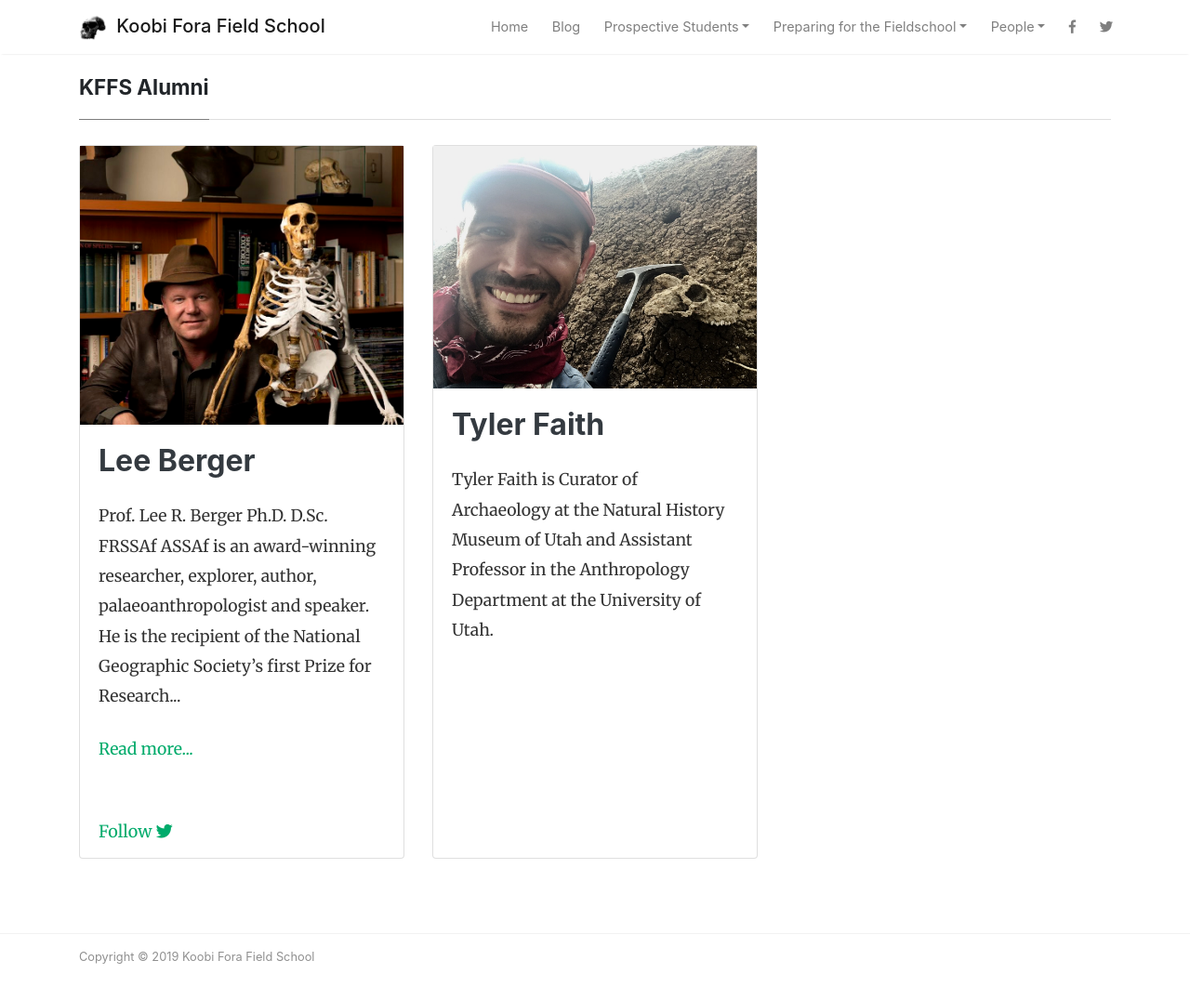
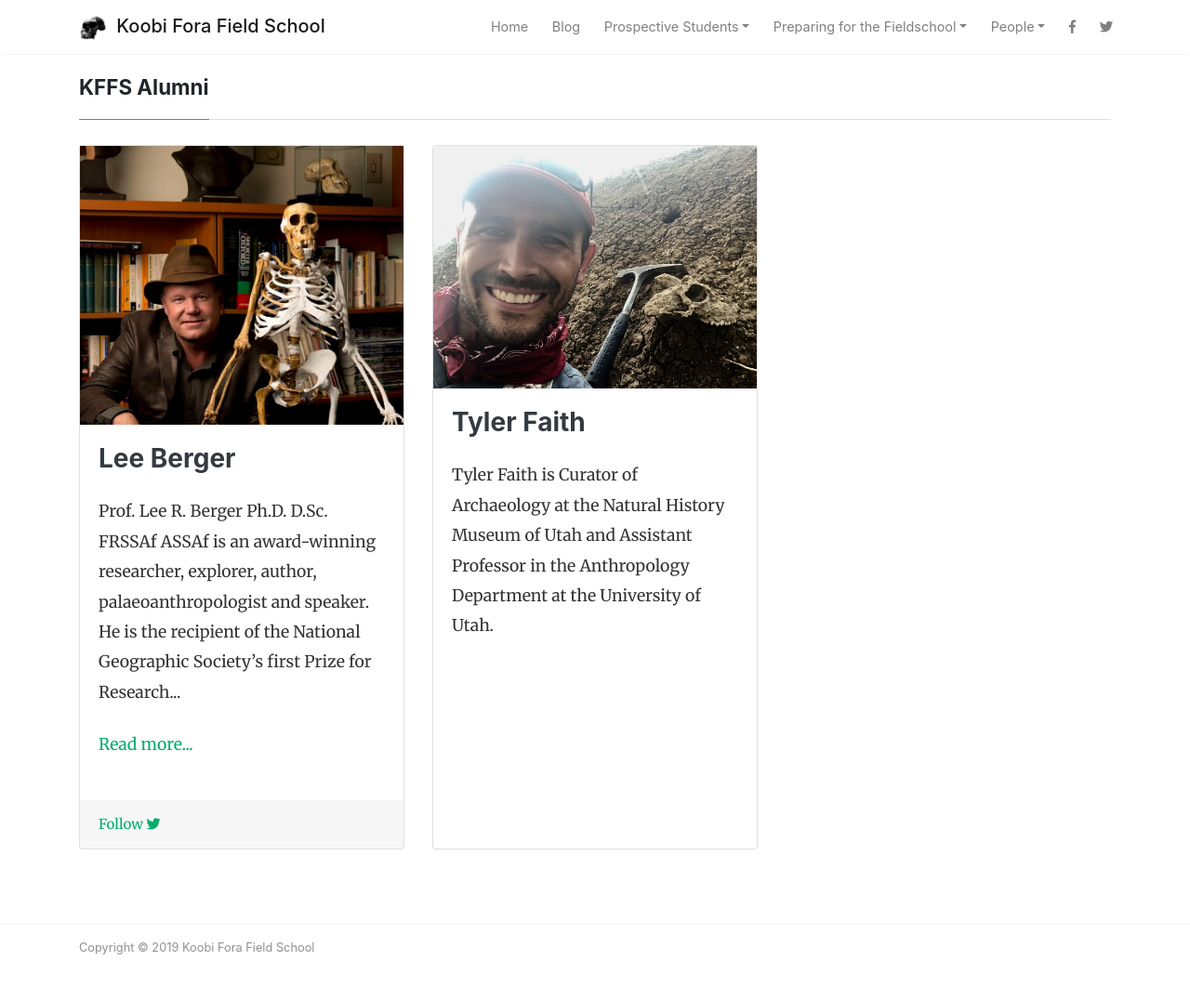
Before and after one commit to wabarr/KFFS, a Jekyll site: the page built from alumni.md, in a window 1280 px wide and 1113 px high. Shown: the top 1076 px of the window at 93% size. Built offline with Jekyll 4.4.1, drawn with Linux system fonts in a browser that asks for light colours; nearby versions of some CDN libraries; comment, search, counter and statistics services are not loaded.

Commit message:
fix post bottom

```diff
--- a/_includes/people_list.html
+++ b/_includes/people_list.html
@@ -11,7 +11,7 @@
 </div>
 
 <div class="card-body">
-<h2 class="card-title"><a class="text-dark">{{ person.first_name }} {{person.family_name}}</a></h2>
+<h3 class="card-title"><a class="text-dark">{{ person.first_name }} {{person.family_name}}</a></h3>
 <p class="card-text">{{ person.content | strip_html | truncatewords: 30 }}</p>
 {% assign nwords = person.content | strip_html | number_of_words %}
 {% if nwords > 30 %}
@@ -19,19 +19,20 @@
 {%endif%}
 </div>
 
-<div class="card-footer bg-transparent">
+{% if person.twitter != "" or person.email != "" %}
+<div class="card-footer">
 <div class="wrapfooter">
 <div class="row">
 {% if person.email != "" %}
 <div class="col-6">
-<a style="font-size:150%" href="mailto:{{person.email}}">
+<a style="font-size:125%" href="mailto:{{person.email}}">
    Contact <i class="fa fa-envelope fa-1x"></i>
 </a>
 </div>
 {% endif %}
 {% if person.twitter != ""%}
 <div class="col-6">
-<a style="font-size:150%" href="https://twitter.com/{{person.twitter | replace:'@',''}}">
+<a style="font-size:125%" href="https://twitter.com/{{person.twitter | replace:'@',''}}">
    Follow <i class="fab fa-twitter fa-1x"></i>
 </a>
 </div>
@@ -39,6 +40,7 @@
 </div>
 </div>
 </div>
+{% endif %}
 
 </div>
 </div>
--- a/_includes/postbox.html
+++ b/_includes/postbox.html
@@ -18,7 +18,7 @@
             <h2 class="card-title"><a class="text-dark" href="{{ post.url | absolute_url }}">{{ post.title }}</a></h2>
             <h4 class="card-text">{{ post.excerpt | strip_html | truncatewords:30 }}</h4>
         </div>
-        <div class="card-footer bg-transparent">
+        <div class="card-footer">
             <div class="wrapfooter">
                 {% if post.author %}
                 <span class="meta-footer-thumb">
```
